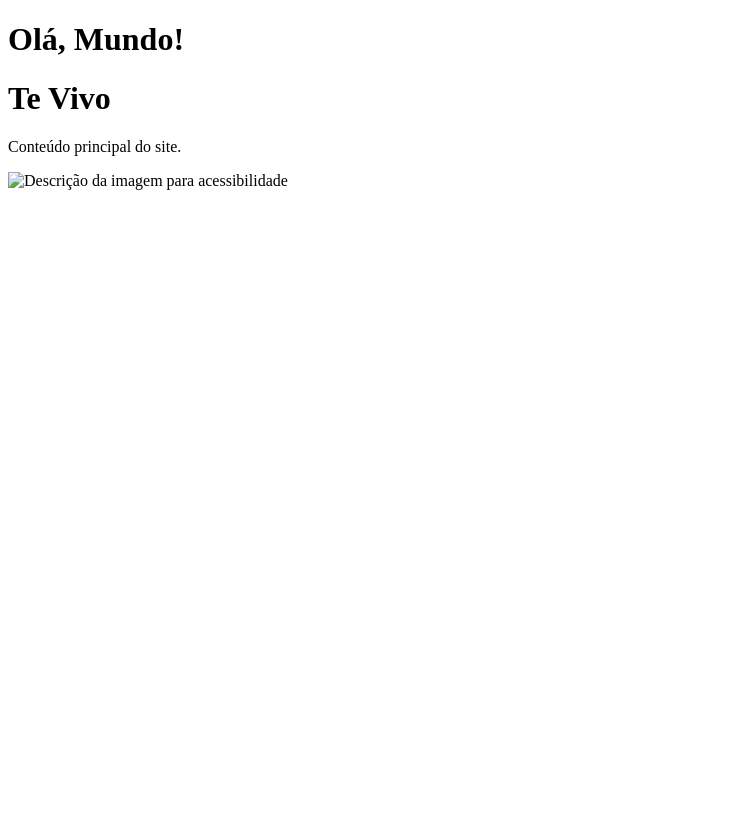
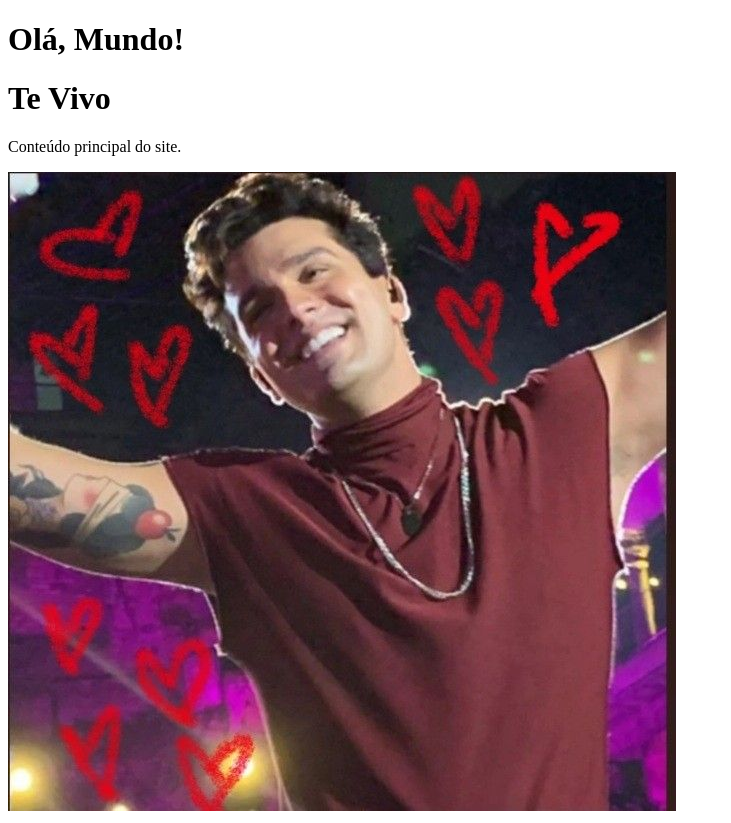
Before and after one commit to bekaswi/Projeto-Integrador, a plain HTML site: page index.html in a window 1280 px wide. Shown: the whole page, without its empty margins (0-731 px from the left). Before the commit the page ends 800 px from the top, so only its background shows below. Drawn offline with Linux system fonts and the light colour scheme.

Commit message:
Update index.html

```diff
--- a/index.html
+++ b/index.html
@@ -9,6 +9,6 @@
     <h1>Olá, Mundo!</h1>
     <h1> Te Vivo </h1>
     <p>Conteúdo principal do site.</p>
-    <img src="Imagens/Luan.jpeg" alt="Descrição da imagem para acessibilidade">
+    <img src="Imagens/Luan.jfif" alt="Descrição da imagem para acessibilidade">
 </body>
 </html>
```
